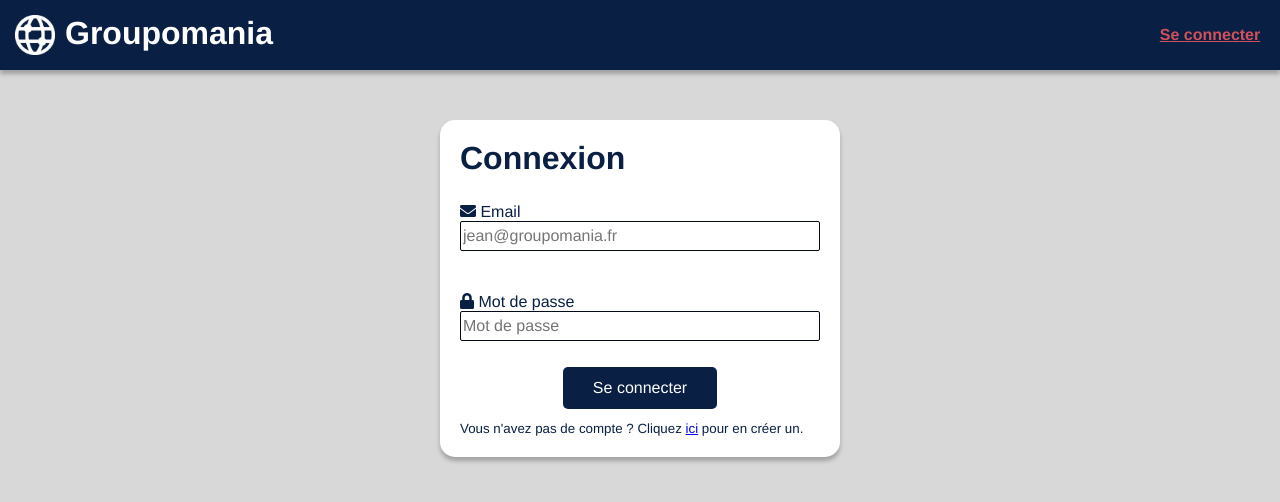
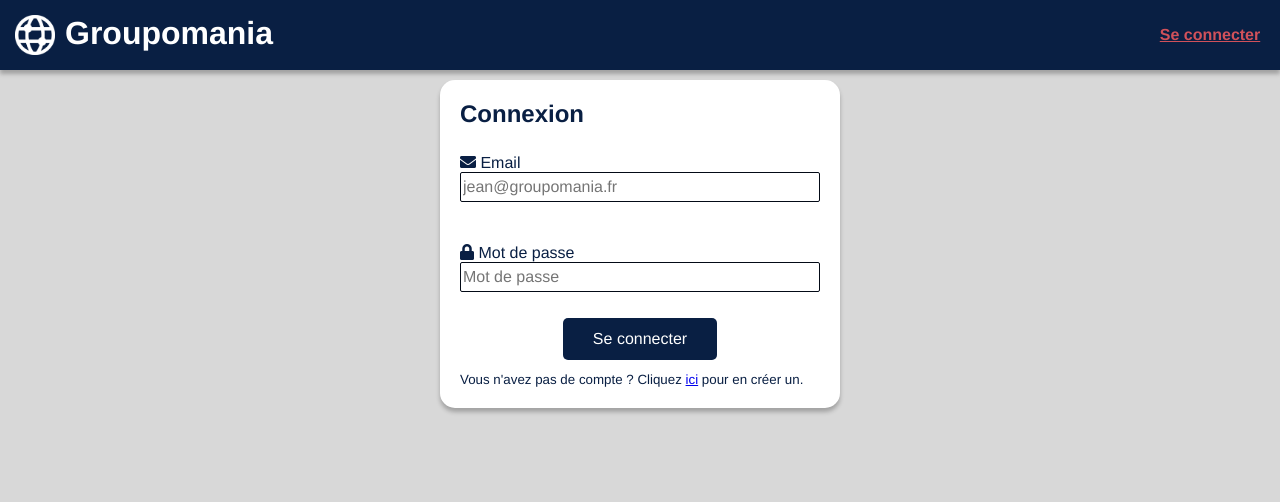
Before and after one commit to mathieuc22/OpenClassrooms, a Vue app in the folder frontend/: page /admin#/login in a window 1280 px wide. Shown: the top 502 px of the page. Built offline with nearby package versions, Linux system fonts and the light colour scheme.

Commit message:
Travail sur la maquette css

```diff
--- a/frontend/src/App.vue
+++ b/frontend/src/App.vue
@@ -138,6 +138,10 @@
 .main {
   position: relative;
   padding: 20px 0;
+  padding-top: 80px;
+  @media (max-width: 730px) {
+    padding-top: 130px;
+  }
 }
 
 button,
@@ -181,10 +185,6 @@
   }
 }
 
-#top {
-  padding-top: 80px;
-}
-
 #nav {
   // overflow: hidden;
   position: fixed;
@@ -207,7 +207,7 @@
       width: 40px;
       margin-right: 10px;
     }
-    @media (max-width: 599px) {
+    @media (max-width: 730px) {
       padding: 5px 0;
     }
   }
@@ -218,7 +218,7 @@
       color: $secondary-color;
     }
   }
-  @media (max-width: 599px) {
+  @media (max-width: 730px) {
     flex-direction: column;
     padding: 0;
     a {
@@ -235,7 +235,7 @@
   display: flex;
   justify-content: space-between;
   align-items: center;
-  @media (max-width: 599px) {
+  @media (max-width: 730px) {
     background: $secondary-color;
     width: 100%;
     padding: 5px 0;
--- a/frontend/src/components/Modal.vue
+++ b/frontend/src/components/Modal.vue
@@ -78,7 +78,7 @@
         cursor: pointer;
         width: 100%;
       }
-      @media (max-width: 599px) {
+      @media (max-width: 730px) {
           grid-template-columns: 1fr;
       }
     }
--- a/frontend/src/components/PostItem.vue
+++ b/frontend/src/components/PostItem.vue
@@ -83,7 +83,7 @@
   &:hover {
     box-shadow: 0px 4px 4px 0px rgba(0, 0, 0, 0.50);
   }
-  @media (max-width: 599px) {
+  @media (max-width: 730px) {
     border-radius: unset;
     border: unset;
   }
--- a/frontend/src/components/UserItem.vue
+++ b/frontend/src/components/UserItem.vue
@@ -46,12 +46,12 @@
 @import "../assets/variables.scss";
 
 .user {
-  background: white;
+  background: $bg-color;
   border-radius: 5px;
   box-shadow: 0px 4px 4px 0px rgba(0, 0, 0, 0.25);
   display: flex;
   overflow: hidden;
-  @media (max-width: 599px) {
+  @media (max-width: 730px) {
     border-radius: unset;
     border: unset;
   }
--- a/frontend/src/views/Admin.vue
+++ b/frontend/src/views/Admin.vue
@@ -1,11 +1,12 @@
 <template>
-  <h2>Administration des utilisateurs</h2>
-  <div class="admin">
+  <div class="section">
     <Error v-if="errorMessage" :message="errorMessage" :status="errorStatus"></Error>
     <div v-else-if="!loaded">
       <p>Page is loading...</p>
     </div>
-    <ul v-else class="users">
+    <div v-else class="admin">
+    <h2>Administration des utilisateurs</h2>
+      <ul class="users">
         <UserItem
           v-for="(user, index) in users"
           v-bind:key="user.id"
@@ -14,6 +15,7 @@
           v-on:deleteThisUser="removeUserItem"
         ></UserItem>
       </ul>
+    </div>
   </div>
 </template>
 
@@ -91,7 +93,7 @@
 
 h2 {
   text-align: center;
-  margin: 20px;
+  margin-bottom: 20px;
 }
 
 </style>
--- a/frontend/src/views/Login.vue
+++ b/frontend/src/views/Login.vue
@@ -4,7 +4,7 @@
       class="formulaire"
       @submit.prevent="loginUser"
     >
-      <h1>Connexion</h1>
+      <h2>Connexion</h2>
       <div class="formulaire__fieldline">
         <p>
           <label for="email"><i class="fas fa-envelope"></i> Email</label>
@@ -102,8 +102,7 @@
     border-radius: 15px;
     box-shadow: 0px 4px 4px rgba(0, 0, 0, 0.25);
     background-color: white;
-    margin-top: 20px;
-    @media (max-width: 599px) {
+    @media (max-width: 730px) {
         width: unset;
         border-radius: 0px;
     }
@@ -132,7 +131,7 @@
     padding: 2px;
     border: 1px solid darken($color: $primary-color, $amount: 10%);
     border-radius: 2px;
-    @media (max-width: 599px) {
+    @media (max-width: 730px) {
       width: 100%;
     }
     &--multiple {
--- a/frontend/src/views/Post.vue
+++ b/frontend/src/views/Post.vue
@@ -210,6 +210,10 @@
     box-shadow: 0px 4px 4px 0px rgba(0, 0, 0, 0.25);
     overflow: hidden;
     padding: 20px;
+    @media (max-width: 730px) {
+        width: 100%;
+        border-radius: 0px;
+    }
   }
   &__post {
     padding-left: 50px;
--- a/frontend/src/views/Register.vue
+++ b/frontend/src/views/Register.vue
@@ -1,7 +1,7 @@
 <template>
   <div class="section">
     <form class="formulaire" @submit.prevent="registerUser">
-      <h1>Créer un compte</h1>
+      <h2>Créer un compte</h2>
       <div class="formulaire__fieldline">
         <p>
           <label for="username"><i class="fas fa-user"></i> Nom d'utilisateur</label>
--- a/frontend/src/views/Submit.vue
+++ b/frontend/src/views/Submit.vue
@@ -1,7 +1,7 @@
 <template>
   <div class="section">
     <form class="formulaire" @submit.prevent="submitPost">
-      <h1>Créer une publication</h1>
+      <h2>Créer une publication</h2>
       <div class="formulaire__fieldline">
         <p>
           <label for="title">Titre</label>
```
Lines whose indentation alone changed are shown as unchanged.
